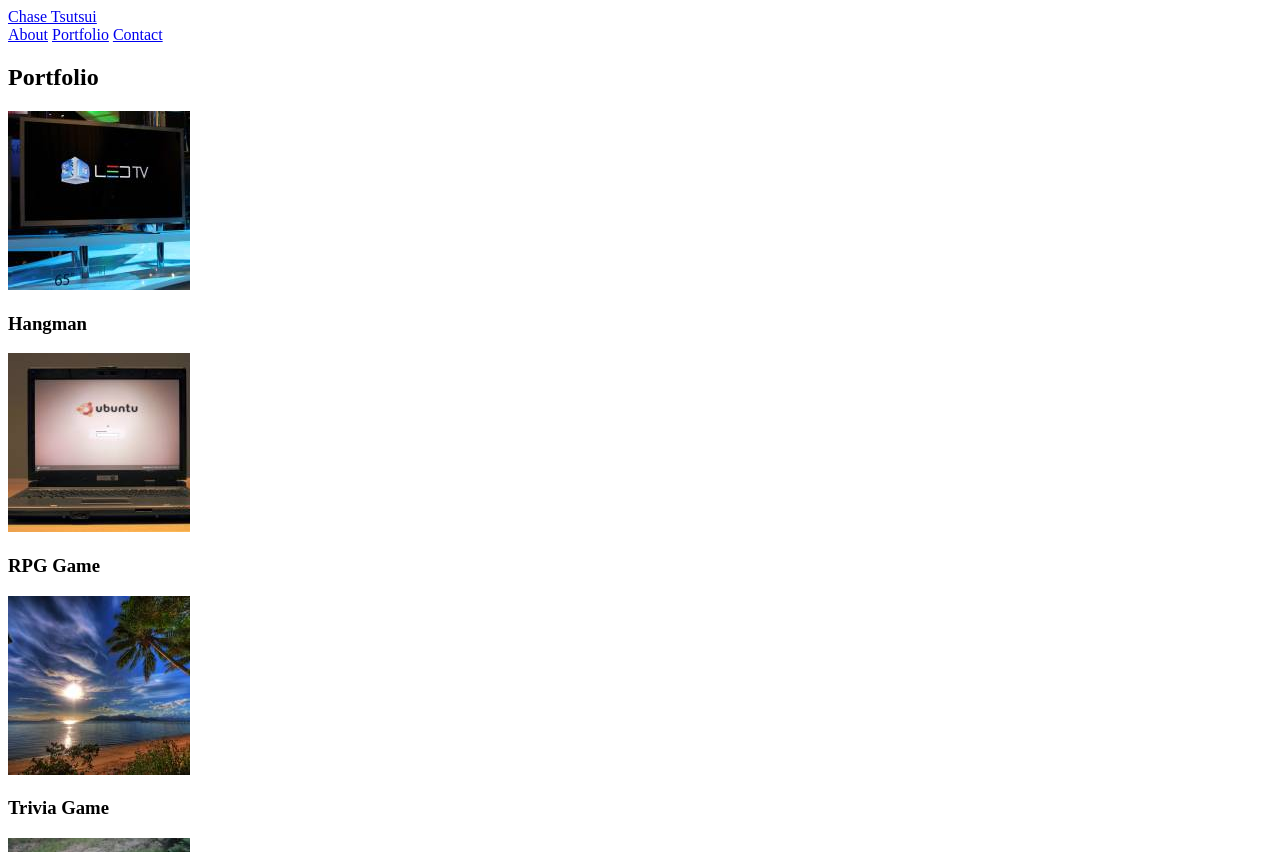
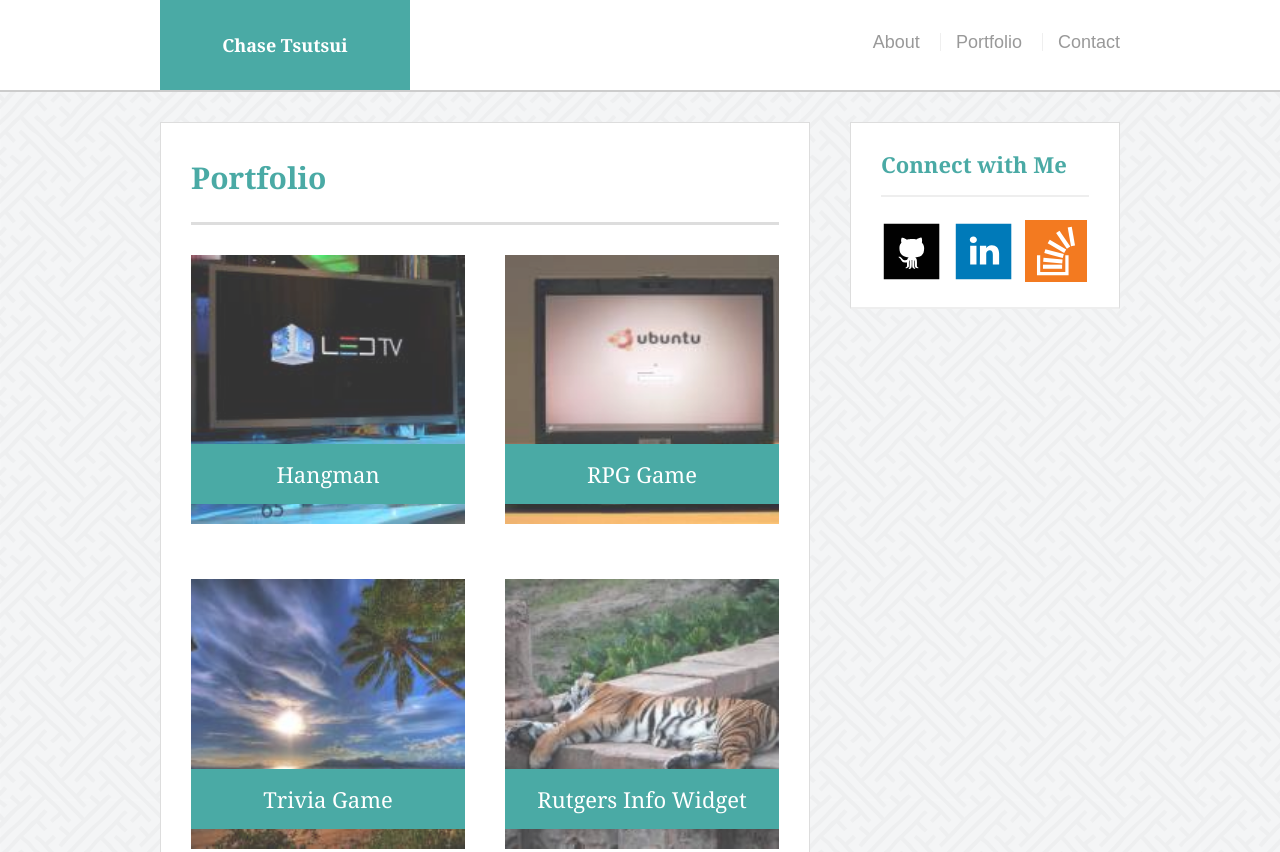
Before and after one commit to chasetsutsui/Basic-Portfolio, a plain HTML site: page portfolio.html in a window 1280 px wide. Shown: the top 852 px of the page. Drawn offline with Linux system fonts and the light colour scheme.

Commit message:
completed html and css

```diff
--- /dev/null
+++ b/assets/css/reset.css
@@ -0,0 +1,48 @@
+/* http://meyerweb.com/eric/tools/css/reset/
+   v2.0 | 20110126
+   License: none (public domain)
+*/
+
+html, body, div, span, applet, object, iframe,
+h1, h2, h3, h4, h5, h6, p, blockquote, pre,
+a, abbr, acronym, address, big, cite, code,
+del, dfn, em, img, ins, kbd, q, s, samp,
+small, strike, strong, sub, sup, tt, var,
+b, u, i, center,
+dl, dt, dd, ol, ul, li,
+fieldset, form, label, legend,
+table, caption, tbody, tfoot, thead, tr, th, td,
+article, aside, canvas, details, embed,
+figure, figcaption, footer, header, hgroup,
+menu, nav, output, ruby, section, summary,
+time, mark, audio, video {
+	margin: 0;
+	padding: 0;
+	border: 0;
+	font-size: 100%;
+	font: inherit;
+	vertical-align: baseline;
+}
+/* HTML5 display-role reset for older browsers */
+article, aside, details, figcaption, figure,
+footer, header, hgroup, menu, nav, section {
+	display: block;
+}
+body {
+	line-height: 1;
+}
+ol, ul {
+	list-style: none;
+}
+blockquote, q {
+	quotes: none;
+}
+blockquote:before, blockquote:after,
+q:before, q:after {
+	content: '';
+	content: none;
+}
+table {
+	border-collapse: collapse;
+	border-spacing: 0;
+}
--- a/assets/css/style.css
+++ b/assets/css/style.css
@@ -0,0 +1,246 @@
+*{
+    box-sizing: border-box;
+
+}
+
+body{
+    background: url('../images/interlaced.png');
+    font-size: 18px;
+    line-height: 34px;
+    font-family: 'Arial', 'Helvetica Neue', Arial, Helvetica, sans-serif;
+    color: #777;
+
+}
+
+.container{
+    width: 100%;
+    max-width: 960px;
+    margin: 0 auto;
+    clear: both;
+
+}
+
+h1, h2, h3, p{
+    margin-bottom: 0;
+
+}
+
+p:last-child{
+    margin-bottom: 0;
+
+}
+
+h1, h2, h3 {
+    font-family: 'Georgia', Times, TImes New Roman, Serif;
+    font-weight: 700;
+    color: #4aaaa5;
+
+}
+
+h1 {
+    font-size: 30px;
+    line-height: 49px;
+    border-bottom: 3px solid #ddd;
+    padding-bottom: 20px;
+
+}
+
+h2, h3{
+    font-size: 22px;
+
+}
+
+#masthead{
+    background: #fff;
+    margin: 0 0 30px;
+    z-index: 99;
+    color: #fff;
+    overflow: auto;
+    border-bottom: 2px solid #ccc;
+    width: 100%;
+
+
+}
+
+#logo{
+    width: 250px;
+    height: 90px;
+    background: #4aaaa5;
+    float: left;
+    font-family: 'Georgia', 'Times New Roman', Times, serif;
+    text-align: center;
+    line-height: 90px;
+    color: #fff;
+    font-weight: 700;
+    text-decoration: none;
+
+}
+
+nav {
+    float: right;
+    margin-top: 25px;
+
+}
+
+nav a {
+    color: #999;
+    text-decoration: none;
+    margin-left: 15px;
+    display: inline-block;
+    border-left: 1px solid #efefef;
+    padding-left: 15px;
+    line-height: 18px;
+
+}
+
+nav a:first-child {
+    border-left: 0 none;
+}
+
+.main-container{
+    padding-top: 130px;
+
+}
+
+.main-section{
+    background: #fff;
+    padding: 30px;
+    margin: 0 0 40px 0;
+    width: 100%;
+    max-width: 650px;
+    float: left;
+    border: 1px solid #ddd;
+
+}
+
+.auth-image{
+    width: 200px;
+    height: auto;
+    margin-top: 10px;
+    float: left;
+    margin-right: 25px;
+
+}
+
+.sidebar{
+    background: #fff;
+    padding: 30px;
+    width: 100%;
+    max-width: 270px;
+    float: right;
+    border: 1px solid #ddd;
+    margin-bottom: 20px;
+
+}
+
+h3, .sidebar, h2{
+    border-bottom: 2px solid #eee;
+    padding-bottom: 20px;
+    margin-bottom: 15px;
+    line-height: 22px;
+}
+
+.social{
+    width: 62px;
+    height: 62px;
+    margin-top: 8px;
+    margin-right: 5px;
+
+}
+
+.social:last-child{
+    margin-right: 0;
+}
+
+footer{
+    background: #666;
+    color: #fff;
+    padding: 30px 0;
+    clear: both;
+    border-top: 8px solid #4aaaa5;
+    color: #ccc;
+    font-size: 12px;
+    text-align: center;
+}
+
+/* portfolio page */
+
+.work {
+    position: relative;
+    float: left;
+    width: 274px;
+    margin: 20px 0 25px;
+    overflow: auto;
+  }
+
+  .work:nth-child(even) {
+    margin-right: 40px;
+  }
+
+  .work img {
+    width: 100%;
+    border: 0 none;
+    opacity: 0.8;
+  }
+
+  .work h3 {
+    position: absolute;
+    bottom: 20px;
+    width: 100%;
+    padding: 15px;
+    margin-bottom: 0;
+    font-weight: 300;
+    line-height: 30px;
+    color: #ffffff;
+    text-align: center;
+    background: #4aaaa5;
+    border-bottom: 0;
+  }
+
+  .auth-image {
+    float: left;
+    width: 200px;
+    height: auto;
+    margin-top: 10px;
+    margin-right: 25px;
+  }
+
+  /* contact page */
+
+  #contact-form ul {
+    margin-bottom: 20px;
+  }
+
+  #contact-form li {
+    margin-bottom: 10px;
+  }
+
+  label,
+  input[type=text],
+  input[type=email],
+  textarea {
+    display: block;
+    width: 100%;
+  }
+
+  input[type=text],
+  input[type=email],
+  textarea {
+    height: 35px;
+    padding: 0 10px;
+    font-size: 14px;
+    border: 1px solid #dddddd;
+  }
+
+  textarea {
+    height: 200px;
+  }
+
+  input[type=submit] {
+    padding: 10px 30px;
+    font-size: 18px;
+    color: #ffffff;
+    cursor: pointer;
+    background: #4aaaa5;
+    border: 0 none;
+  }
--- a/portfolio.html
+++ b/portfolio.html
@@ -4,6 +4,8 @@
     <meta charset="UTF-8">
     <meta name="viewport" content="width=device-width, initial-scale=1.0">
     <meta http-equiv="X-UA-Compatible" content="ie=edge">
+    <link rel="stylesheet" type="text/css" href="assets/css/reset.css">
+    <link rel="stylesheet" type="text/css" href="assets/css/style.css">
     <title>Portfolio</title>
 </head>
 <body>
@@ -18,7 +20,7 @@
         </div>
     </header>
     <div id="main-container" class="container">
-    <section class="main-container">
+    <section class="main-section">
         <h1>Portfolio</h1>
 
         <div class="work">
@@ -57,6 +59,8 @@
 
             <img src="assets/images/iconfinder_linkedin_square_color_107091.svg" class="social" alt="linkedIn">
 
+            <img src="assets/images/iconfinder_overflow_334695.svg" class="social" alt="stackoverflow">
+
 
         </div>
     </section>
```
Also changed, not shown: contact.html (+5 -1 lines), index.html (+5 -1 lines), assets/images/iconfinder_overflow_334695.svg (added), assets/images/interlaced.png (added).
